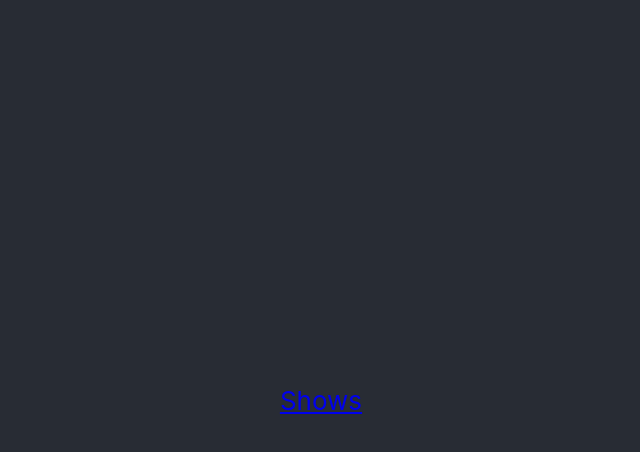
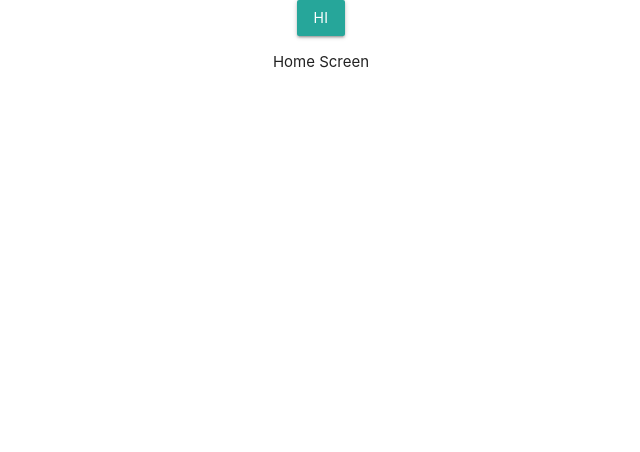
Before and after one commit to alexsaltstein/TripleAEducation-site, a React (Create React App) app in the folder site/: page /home in a window 1280 px wide. Shown: the top 452 px of the page, without its empty margins (319-959 px from the left). Built offline with nearby package versions, Linux system fonts and the light colour scheme.

Commit message:
added simple routing in header

```diff
--- a/site/package.json
+++ b/site/package.json
@@ -6,8 +6,10 @@
     "@testing-library/jest-dom": "^5.11.10",
     "@testing-library/react": "^11.2.6",
     "@testing-library/user-event": "^12.8.3",
+    "materialize-css": "^1.0.0-rc.2",
     "react": "^17.0.2",
     "react-dom": "^17.0.2",
+    "react-materialize": "^3.9.8",
     "react-router-dom": "^5.2.0",
     "react-scripts": "4.0.3",
     "web-vitals": "^1.1.1"
--- a/site/public/index.html
+++ b/site/public/index.html
@@ -1,14 +1,17 @@
 <!DOCTYPE html>
 <html lang="en">
+
 <head>
   <meta charset="utf-8" />
   <link rel="icon" href="%PUBLIC_URL%/favicon.ico" />
+  <!-- Compiled and minified CSS -->
+  <link rel="stylesheet" href="https://cdnjs.cloudflare.com/ajax/libs/materialize/1.0.0/css/materialize.min.css">
+
+  <!-- Compiled and minified JavaScript -->
+  <script src="https://cdnjs.cloudflare.com/ajax/libs/materialize/1.0.0/js/materialize.min.js"></script>
   <meta name="viewport" content="width=device-width, initial-scale=1" />
   <meta name="theme-color" content="#000000" />
-    <meta
-      name="description"
-      content="Web site created using create-react-app"
-    />
+  <meta name="description" content="Web site created using create-react-app" />
   <link rel="apple-touch-icon" href="%PUBLIC_URL%/logo192.png" />
   <!--
       manifest.json provides metadata used when your web app is installed on a
@@ -26,6 +29,7 @@
     -->
   <title>React App</title>
 </head>
+
 <body>
   <noscript>You need to enable JavaScript to run this app.</noscript>
   <div id="root"></div>
@@ -40,4 +44,5 @@
       To create a production bundle, use `npm run build` or `yarn build`.
     -->
 </body>
+
 </html>
--- a/site/src/App.css
+++ b/site/src/App.css
@@ -5,12 +5,6 @@
 .App-logo {
   height: 40vmin;
   pointer-events: none;
-}
-
-@media (prefers-reduced-motion: no-preference) {
-  .App-logo {
-    animation: App-logo-spin infinite 20s linear;
-  }
 }
 
 .App-header {
@@ -27,12 +21,3 @@
 .App-link {
   color: #61dafb;
 }
-
-@keyframes App-logo-spin {
-  from {
-    transform: rotate(0deg);
-  }
-  to {
-    transform: rotate(360deg);
-  }
-}
--- a/site/src/App.js
+++ b/site/src/App.js
@@ -1,20 +1,18 @@
-import { BrowserRouter as Router, Route, Link } from "react-router-dom";
-import logo from './logo.svg';
+import { BrowserRouter as Router, Route, } from "react-router-dom";
 import './App.css';
+import LoginScreen from './components/Login/LoginScreen';
+import AnalyticsScreen from "./components/Analytics/AnalyticsScreen";
+import HomeScreen from "./components/Home/HomeScreen";
 
-import LoginScreen from './components/Login/LoginScreen'
 
 function App() {
   return (
     <Router>
-    <div className="App">
-      <header className="App-header">
-        <Link className="showlink" to="/login">
-              Shows
-        </Link>
+      <div className="App">
         <Route path="/login" component={LoginScreen} />
-      </header>
-    </div>
+        <Route path="/home" component={HomeScreen} />
+        <Route path="/analytics" component={AnalyticsScreen} />
+      </div>
     </Router>
   );
 }
--- /dev/null
+++ b/site/src/components/Analytics/AnalyticsScreen.js
@@ -0,0 +1,11 @@
+import React from 'react';
+
+const AnalyticsScreen = () => {
+  return (
+    <div>
+      <p>Analytics Screen</p>
+    </div>
+  )
+}
+
+export default AnalyticsScreen;
--- /dev/null
+++ b/site/src/components/Home/HomeScreen.js
@@ -0,0 +1,13 @@
+import React from 'react';
+import Header from '../Widgets/Header';
+
+const HomeScreen = () => {
+  return (
+    <div>
+      <Header></Header>
+      <p>Home Screen</p>
+    </div>
+  )
+}
+
+export default HomeScreen;
--- /dev/null
+++ b/site/src/components/Widgets/Header.js
@@ -0,0 +1,16 @@
+import React from 'react';
+import 'materialize-css';
+import { Button, Card, Row, Col } from 'react-materialize';
+import { Link } from 'react-router-dom';
+
+const Header = () => {
+  return (
+    <div>
+      <Link to="/Analytics">
+        <Button>Hi</Button>
+      </Link>
+    </div>
+  );
+}
+
+export default Header;
```
Also changed, not shown: 1 other file (tests, documents, lock files or other folders). Lines whose indentation alone changed are shown as unchanged.
